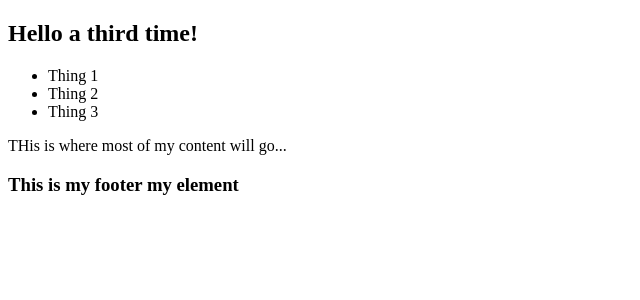
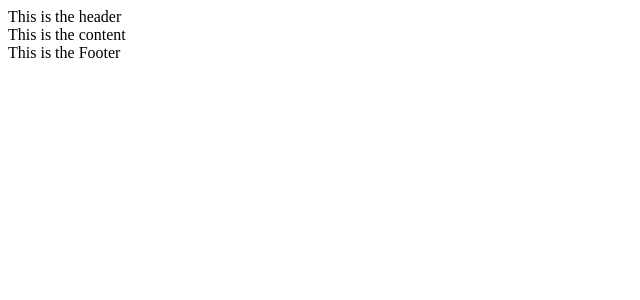
Before and after one commit to champseo2017/learn-react-scrimba, a React (Create React App) app: page / in a window 1280 px wide. Shown: the top 300 px of the page, without its empty margins (0-640 px from the left). Built offline with nearby package versions, Linux system fonts and the light colour scheme.

Commit message:
Set up the React app from scratch
Set up the React app from scratch

```diff
--- a/src/App.js
+++ b/src/App.js
@@ -1,39 +1,16 @@
 import React from "react";
-import Footer from "./Footer"
+import Header from "./components/Header";
+import MainContent from "./components/MainContent";
+import Footer from "./components/Footer";
 
 function App() {
   return (
-     <div>
-       <nav>
-          <h1>Hello a third time!</h1>
-          <ul>
-              <li>Thing 1</li>
-              <li>Thing 2</li>
-              <li>Thing 3</li>
-          </ul>
-          <main>
-            <p>THis is where most of my content will go...</p>
-          </main>
-          <Footer/>
-        </nav>
+    <div>
+      <Header />
+      <MainContent />
+      <Footer />
     </div>
-  )
+  );
 }
 
-export default App
-
-/*
-ReactDOM.render(<App/>, document.getElementById("root"));
-ReactDOM.render(<App/>->(<MyInfo/>-><div>...</div>), document.getElementById("root"))
-ReactDOM.render(<App/>->(<AwesomeFooter/>-><footer>...</footer>), document.getElementById("root"))
-ReactDOM.render(<App/>->(<AwesomeHeader/>)->(<MyNavbar/>)->(<Logo/>), document.getElementById("root"))
-
-ReactDOM.render(<App/>->(<AwesomeHeader/>-><Logo/>-><img../>), document.getElementById("root"))
-
-ReactDOM.render(<App/>->(MyNavbar)-><nav>...</nav>, document.getElementById("root"));
-
-
-
-
-
-*/
+export default App;
--- a/src/Footer.js
+++ b/src/components/Footer.js
@@ -2,9 +2,7 @@ import React from "react";
 
 function Footer() {
     return (
-        <footer>
-            <h3>This is my footer my element</h3>
-        </footer>
+        <footer>This is the Footer</footer>
     )
 }
 
--- /dev/null
+++ b/src/components/Header.js
@@ -0,0 +1,9 @@
+import React from "react";
+
+function Header() {
+    return (
+        <header>This is the header</header>
+    )
+}
+
+export default Header;
--- /dev/null
+++ b/src/components/MainContent.js
@@ -0,0 +1,9 @@
+import React from "react";
+
+function MainContent() {
+    return (
+        <main>This is the content</main>
+    )
+}
+
+export default MainContent;
```
Also changed, not shown: src/index.js (+13 -6 lines).
